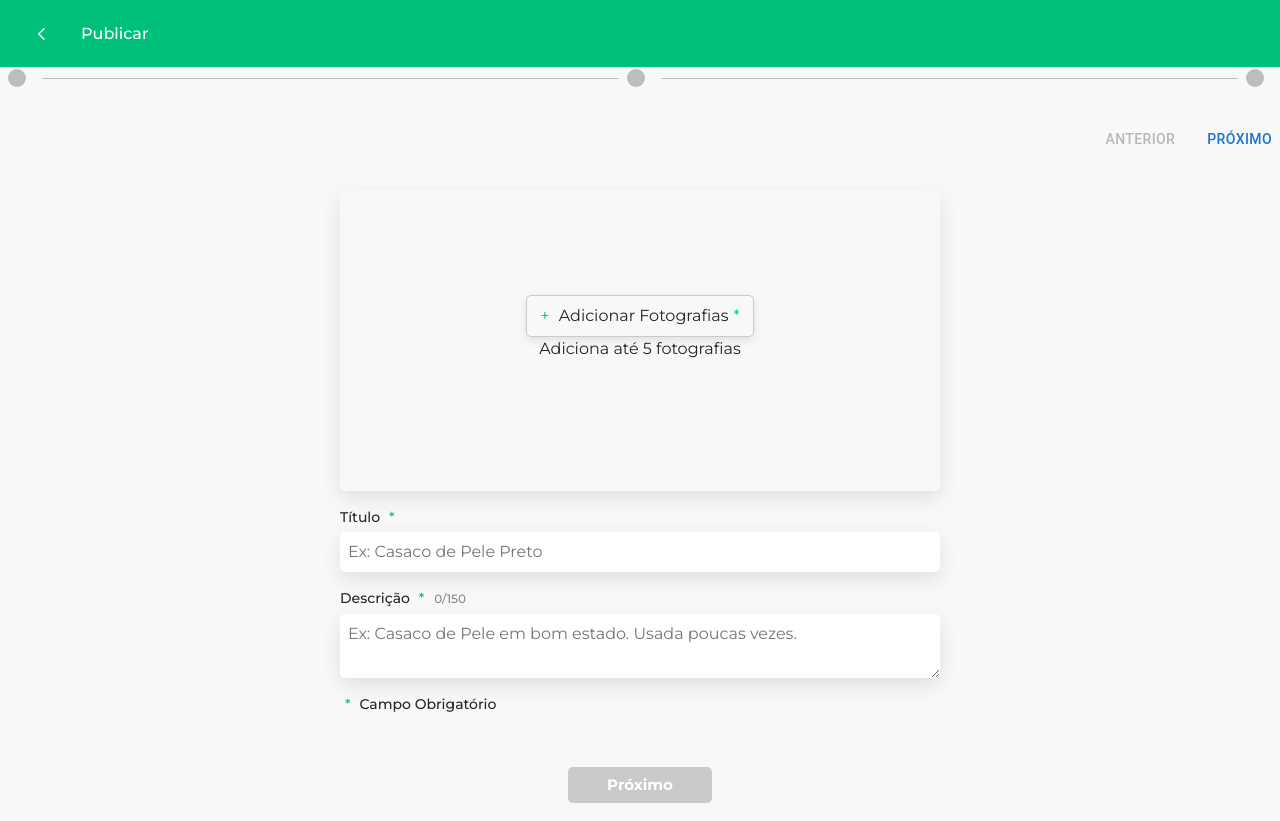
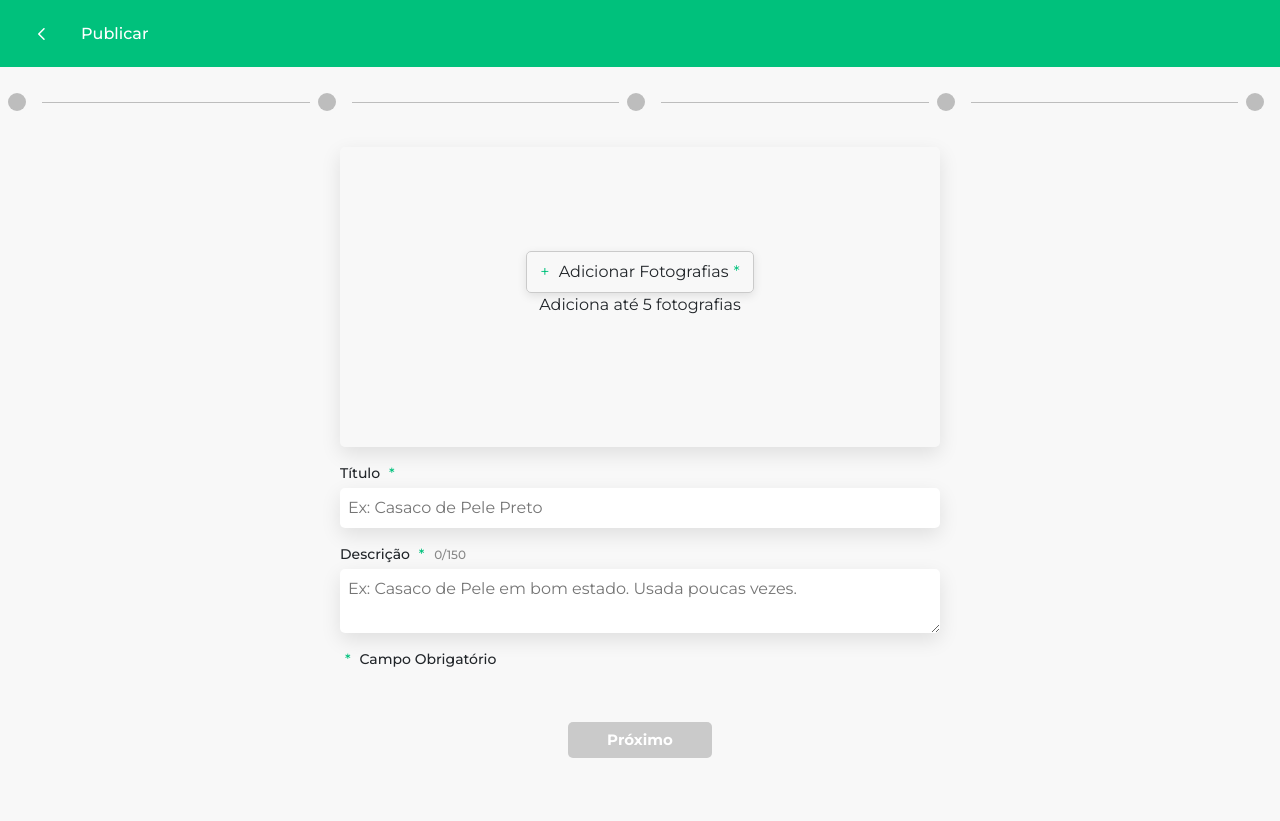
Before and after one commit to DinaX02/Boomerang, a React (Create React App) app: page /publicar-page in a window 1280 px wide. After the commit the page ends 800 px from the top, so only its background shows below. Built offline with nearby package versions, Linux system fonts and the light colour scheme.

Commit message:
ProgressBar incorporada em cada etapa do publicar

```diff
--- a/src/components/BottomSheetCategories.js
+++ b/src/components/BottomSheetCategories.js
@@ -104,7 +104,7 @@ const StyledDropdownIcon = styled.img`
 const BottomSheetCategories = React.forwardRef(({ onSelectOptionCategories }, ref) => {
   const [isOpen, setIsOpen] = useState(true);
   const [selectedCategory, setSelectedCategory] = useState(null);
-  const [touchStartY, setTouchStartY] = useState(0);
+  const [touchStart, setTouchStart] = useState(0); // posição inicial
 
   const categorySpringProps = useSpring({
     opacity: isOpen ? 1 : 0,
@@ -137,13 +137,13 @@ const BottomSheetCategories = React.forwardRef(({ onSelectOptionCategories }, re
   };
 
   const handleTouchStart = (e) => {
-    setTouchStartY(e.touches[0].clientY);
+    setTouchStart(e.touches[0].clientY);
   };
 
   const handleTouchMove = (e) => {
-    const deltaY = e.touches[0].clientY - touchStartY;
+    const swipeLateral = e.touches[0].clientY - touchStart;
 
-    if (deltaY < 0 && isOpen) {
+    if (swipeLateral < 0 && isOpen) {
       setIsOpen(false);
     }
   };
@@ -160,7 +160,7 @@ const BottomSheetCategories = React.forwardRef(({ onSelectOptionCategories }, re
         ref={ref}
         onTouchStart={handleTouchStart}
         onTouchMove={handleTouchMove}
-        onTouchEnd={() => setTouchStartY(0)}
+        onTouchEnd={() => setTouchStart(0)}
       >
         <DragContainer>
           <DragHandle />
@@ -168,7 +168,7 @@ const BottomSheetCategories = React.forwardRef(({ onSelectOptionCategories }, re
         <animated.div style={categorySpringProps}>
           {!selectedCategory ? (
             <ButtonContainer>
-<CategoryButton onTouchStart={() => handleCategorySelect('Mulher')}>
+              <CategoryButton onTouchStart={() => handleCategorySelect('Mulher')}>
                 <span>Mulher</span>
                 <StyledDropdownIcon src={DropdownIcon} alt="Dropdown Icon" />
               </CategoryButton>
--- a/src/components/BottomSheetSize.js
+++ b/src/components/BottomSheetSize.js
@@ -81,12 +81,6 @@ const Button = styled.button`
 const BottomSheetSizes = React.forwardRef(({onSelectOptionSizes }, ref) => {
   const [isOpen, setIsOpen] = useState(true);
 
-
-  // const handleClose = () => {
-  //   setIsOpen(false);
-  //   onClose();
-  // };
-
 const handleOptionSelect = (option) => {
   console.log(`Opção selecionada: ${option}`);
   onSelectOptionSizes(option);
--- a/src/components/ProgressBar.js
+++ b/src/components/ProgressBar.js
@@ -6,26 +6,27 @@ import Stepper from '@mui/material/Stepper';
 import Step from '@mui/material/Step';
 import StepLabel from '@mui/material/StepLabel';
 import StepConnector from '@mui/material/StepConnector';
-import { Button } from '@mui/material';
 import Check from '@mui/icons-material/Check';
 
 const QontoConnector = styled(StepConnector)(({ theme }) => ({
   '.MuiStepConnector-line': {
     borderColor: '#bdbdbd',
   },
+  marginTop: '1.5em',
 }));
 
 const QontoStepIconRoot = styled('div')(({ theme, ownerState }) => ({
   display: 'flex',
   height: 22,
   alignItems: 'center',
+  marginTop: '1.5em',
 }));
 
 const QontoStepIconCircle = styled('div')(({ theme, ownerState }) => ({
   width: 18,
   height: 18,
   borderRadius: '50%',
-  backgroundColor: ownerState.completed ? '#4caf50' : '#bdbdbd',
+  backgroundColor: ownerState.completed ? '#00C17C' : '#bdbdbd',
   display: 'flex',
   alignItems: 'center',
   justifyContent: 'center',
@@ -62,43 +63,16 @@ const CustomStepper = styled(Stepper)(({ theme }) => ({
 }));
 
 export default function CustomizedSteppers({ activeStep, onStepChange }) {
-  const steps = ['Select campaign settings', 'Create an ad group', 'Create an ad'];
-  const [completedSteps, setCompletedSteps] = React.useState([]);
-
-  const handleNext = () => {
-    setCompletedSteps((prevCompletedSteps) => {
-      const updatedCompletedSteps = [...prevCompletedSteps, activeStep];
-      onStepChange((prevStep) => Math.min(prevStep + 1, steps.length - 1));
-      return updatedCompletedSteps;
-    });
-  };
-
-  const handleBack = () => {
-    setCompletedSteps((prevCompletedSteps) => {
-      const updatedCompletedSteps = prevCompletedSteps.filter((step) => step !== activeStep);
-      return updatedCompletedSteps;
-    });
-
-    onStepChange((prevStep) => Math.max(prevStep - 1, 0));
-  };
-
+  const steps = ['Step 1', 'Step 2', 'Step 3', 'Step 4', 'Step 5'];
   return (
     <Stack sx={{ width: '100%' }} spacing={4}>
       <CustomStepper activeStep={activeStep} connector={<QontoConnector />}>
         {steps.map((label, index) => (
-          <Step key={label} completed={completedSteps.includes(index)}>
+          <Step key={label} completed={index < activeStep}>
             <StepLabel StepIconComponent={QontoStepIcon}></StepLabel>
           </Step>
         ))}
       </CustomStepper>
-      <Stack direction="row" justifyContent="flex-end" spacing={2}>
-        <Button onClick={handleBack} disabled={activeStep === 0}>
-          Anterior
-        </Button>
-        <Button onClick={handleNext} disabled={activeStep === steps.length - 1}>
-          Próximo
-        </Button>
-      </Stack>
     </Stack>
   );
 }
--- a/src/components/ProgressPublish/ProgressPublish2.js
+++ b/src/components/ProgressPublish/ProgressPublish2.js
@@ -12,6 +12,7 @@ import BottomSheetColours from "../BottomSheetColours";
 import BottomSheetCategories from "../BottomSheetCategories";
 import ModalAlertaForPublish from "./ModalAlertaForPublish";
 import InputBrands from "../InputBrands";
+import CustomizedSteppers from "../ProgressBar";
 
 const SpaceTopComponent = styled.div`
   margin-top: 2.5em;
@@ -47,7 +48,7 @@ const ProgressPublish2 = () => {
   const [bottomSheetColoursOpen, setBottomSheetColoursOpen] = useState(false);
   const [bottomSheetCategoriesOpen, setBottomSheetCategoriesOpen] = useState(false);
   const bottomSheetRef = useRef(null);
-  const [fecharModal, setFecharModal] = useState(true); // alerta de voltar para a homepage (perder dados inseridos)
+  const [fecharModal, setFecharModal] = useState(true); // fechar modal de alerta de voltar para a homepage (perder dados inseridos)
 
   const navigate = useNavigate();
   const dispatch = useDispatch();
@@ -119,7 +120,7 @@ const ProgressPublish2 = () => {
   }, [selectedOption, selectedOptionColours, selectedOptionCategories]);
 
   useEffect(() => {
-    console.log(selectedOptionMarcaValue);
+    // console.log(selectedOptionMarcaValue);
   }, [selectedOptionMarcaValue]);
 
   const handleGoBackStepPublish = () => {
@@ -150,9 +151,18 @@ const ProgressPublish2 = () => {
     fecharModal ? setFecharModal(false) : navigate("/");
   }
 
+  const handleChangeStepInProgressBar = (newStep) => { // passar para o proximo step
+  };
+
   return (
     <div>
       <HeaderPublish name="Publicar" alertHandler={alertHandler}/>
+      <CustomizedSteppers
+      activeStep={1}
+      onStepChange={handleChangeStepInProgressBar}
+      onNext={handleNextStepPublish}
+      onBack={handleGoBackStepPublish}
+      />
       <ModalAlertaForPublish
           fecharModal={fecharModal}
           setFecharModal={setFecharModal}
--- a/src/components/ProgressPublish/ProgressPublish3.js
+++ b/src/components/ProgressPublish/ProgressPublish3.js
@@ -10,6 +10,7 @@ import Draggable from "react-draggable";
 import { useDispatch, useSelector } from "react-redux";
 import { updateProgressPublish1 } from "../../redux/publicarSlice";
 import ModalAlertaForPublish from "./ModalAlertaForPublish";
+import CustomizedSteppers from "../ProgressBar";
 
 const SpaceTopComponent = styled.div`
   margin-top: 2.5em;
@@ -63,7 +64,6 @@ const ProgressPublish3 = () => {
   };
 
   useEffect(() => {
-    // Atualize nextButtonDisabled quando selectedOption mudar
     setNextButtonDisabled(!selectedOption);
   }, [selectedOption]);
 
@@ -71,9 +71,18 @@ const ProgressPublish3 = () => {
     fecharModal ? setFecharModal(false) : navigate("/");
   }
 
+  const handleChangeStepInProgressBar = (newStep) => { // passar para o proximo step
+  };
+
   return (
     <div>
       <HeaderPublish name="Publicar" alertHandler={alertHandler}/>
+      <CustomizedSteppers
+      activeStep={2}
+      onStepChange={handleChangeStepInProgressBar}
+      onNext={handleNextStepPublish}
+      onBack={handleGoBackStepPublish}
+      />
       <ModalAlertaForPublish
           fecharModal={fecharModal}
           setFecharModal={setFecharModal}
--- a/src/components/ProgressPublish/ProgressPublish4.js
+++ b/src/components/ProgressPublish/ProgressPublish4.js
@@ -8,6 +8,7 @@ import InputWithEuroIcon from "../InputwithEuroIcon";
 import HeaderPublish from "../Header/HeaderPublicar";
 import { updateProgressPublish1 } from "../../redux/publicarSlice";
 import ModalAlertaForPublish from "./ModalAlertaForPublish";
+import CustomizedSteppers from "../ProgressBar";
 
 import "../components.css";
 
@@ -62,9 +63,18 @@ const ProgressPublish4 = () => {
     fecharModal ? setFecharModal(false) : navigate("/");
   }
 
+  const handleChangeStepInProgressBar = (newStep) => { // passar para o proximo step
+  };
+
   return (
     <div>
       <HeaderPublish name="Publicar" alertHandler={alertHandler}/>
+      <CustomizedSteppers
+      activeStep={3}
+      onStepChange={handleChangeStepInProgressBar}
+      onNext={handleNextStepPublish}
+      onBack={handleGoBackStepPublish}
+      />
       <ModalAlertaForPublish
           fecharModal={fecharModal}
           setFecharModal={setFecharModal}
--- a/src/components/ProgressPublish/ProgressPublish5.js
+++ b/src/components/ProgressPublish/ProgressPublish5.js
@@ -4,8 +4,7 @@ import styled from "styled-components";
 import Button from "../Button";
 import HeaderPublish from "../Header/HeaderPublicar";
 import ModalAlertaForPublish from "./ModalAlertaForPublish";
-import "../components.css";
-
+import CustomizedSteppers from "../ProgressBar";
 
 const SpaceTopComponent = styled.div`
   margin-top: 2.5em;
@@ -56,9 +55,18 @@ const ProgressPublish5 = () => {
     fecharModal ? setFecharModal(false) : navigate("/");
   }
 
+  const handleChangeStepInProgressBar = (newStep) => { // passar para o proximo step
+  };
+
   return (
     <div>
       <HeaderPublish name="Publicar" alertHandler={alertHandler}/>
+      <CustomizedSteppers
+      activeStep={4}
+      onStepChange={handleChangeStepInProgressBar}
+      onNext={handleNextStepPublish}
+      onBack={handleGoBackStepPublish}
+      />
       <ModalAlertaForPublish
           fecharModal={fecharModal}
           setFecharModal={setFecharModal}
```
